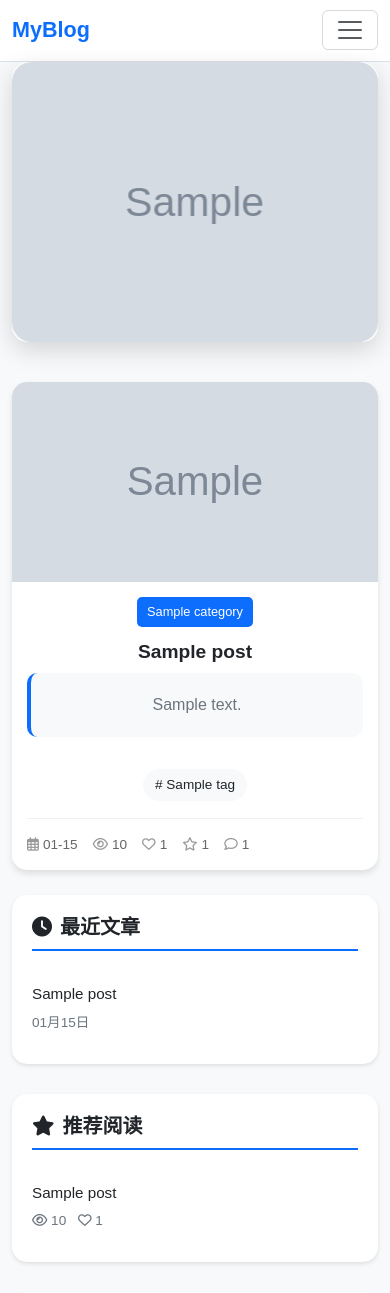
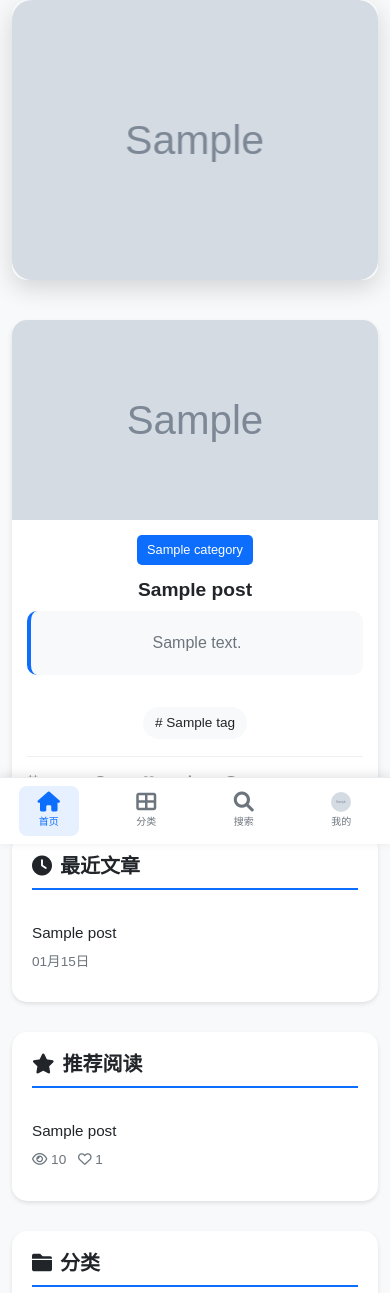
Before and after one commit to jhzhou002/blog, a Django app: page / in a window 390 px wide. Shown: the top 1293 px of the page. Run offline with Django 4.2, Linux system fonts and the light colour scheme; a user stored in the database is signed in; tables that the repository leaves empty hold one stand-in row (values such as "Sample post"); grey boxes marked "Sample" are stand-in pictures.

Commit message:
Complete UI enhancements and mobile optimization
- Fix comment expand/collapse JavaScript issue by handling empty display style
- Optimize profile page: replace form sections with modal for password change
- Add clickable avatar upload with hover overlay effect
- Implement mobile-first bottom navigation (APP-style)
- Hide desktop navbar on mobile, show fixed bottom navigation
- Add mobile-responsive adjustments for body padding and button positions
- Support avatar display in mobile bottom navigation
- Add proper responsive breakpoints for mobile/desktop views

🤖 Generated with [Claude Code](https://claude.ai/code)

Co-Authored-By: Claude <noreply@anthropic.com>

```diff
--- a/static/css/style.css
+++ b/static/css/style.css
@@ -653,8 +653,115 @@ body {
     color: rgba(255, 255, 255, 0.8) !important;
 }
 
+/* Avatar upload styles */
+.avatar-upload-btn {
+    position: relative;
+    transition: all 0.3s ease;
+}
+
+.avatar-overlay {
+    position: absolute;
+    top: 0;
+    left: 0;
+    right: 0;
+    bottom: 0;
+    background: rgba(0, 0, 0, 0.5);
+    border-radius: 50%;
+    display: flex;
+    align-items: center;
+    justify-content: center;
+    opacity: 0;
+    transition: opacity 0.3s ease;
+    color: white;
+    font-size: 1.5rem;
+    margin-bottom: 8px;
+}
+
+.avatar-upload-btn:hover .avatar-overlay {
+    opacity: 1;
+}
+
+/* Mobile Bottom Navigation */
+.mobile-bottom-nav {
+    position: fixed;
+    bottom: 0;
+    left: 0;
+    right: 0;
+    background: white;
+    border-top: 1px solid #e9ecef;
+    box-shadow: 0 -2px 10px rgba(0, 0, 0, 0.1);
+    z-index: 1000;
+    padding-bottom: env(safe-area-inset-bottom);
+}
+
+.bottom-nav-container {
+    display: flex;
+    justify-content: space-around;
+    align-items: center;
+    padding: 8px 0;
+    max-width: 100%;
+}
+
+.bottom-nav-item {
+    display: flex;
+    flex-direction: column;
+    align-items: center;
+    text-decoration: none;
+    color: #6c757d;
+    padding: 6px 12px;
+    border-radius: 8px;
+    transition: all 0.2s ease;
+    min-width: 60px;
+}
+
+.bottom-nav-item i {
+    font-size: 20px;
+    margin-bottom: 2px;
+}
+
+.bottom-nav-item span {
+    font-size: 10px;
+    font-weight: 500;
+}
+
+.bottom-nav-item.active {
+    color: var(--primary-color);
+    background-color: rgba(13, 110, 253, 0.1);
+}
+
+.bottom-nav-item:hover {
+    color: var(--primary-color);
+    text-decoration: none;
+}
+
+.bottom-nav-avatar {
+    width: 20px;
+    height: 20px;
+    border-radius: 50%;
+    margin-bottom: 2px;
+}
+
 /* Responsive */
-@media (max-width: 768px) {
+@media (max-width: 767.98px) {
+    /* Mobile bottom navigation adjustments */
+    body {
+        padding-bottom: 70px;
+    }
+
+    /* Hide regular navbar on mobile */
+    .navbar {
+        display: none !important;
+    }
+
+    /* Adjust back to top button position */
+    .back-to-top-btn {
+        bottom: 90px;
+        right: 20px;
+        width: 45px;
+        height: 45px;
+        font-size: 16px;
+    }
+
     .hero-title {
         font-size: 2rem;
     }
@@ -675,6 +782,13 @@ body {
     .post-meta {
         justify-content: center;
         flex-wrap: wrap;
+    }
+}
+
+@media (min-width: 768px) {
+    /* Hide mobile bottom navigation on desktop */
+    .mobile-bottom-nav {
+        display: none !important;
     }
 }
 
--- a/templates/base.html
+++ b/templates/base.html
@@ -96,6 +96,39 @@
         <i class="fas fa-arrow-up"></i>
     </button>
 
+    <!-- Mobile Bottom Navigation -->
+    <nav class="mobile-bottom-nav d-md-none">
+        <div class="bottom-nav-container">
+            <a href="{% url 'blog:index' %}" class="bottom-nav-item {% if request.resolver_match.url_name == 'index' %}active{% endif %}">
+                <i class="fas fa-home"></i>
+                <span>首页</span>
+            </a>
+            <a href="{% url 'blog:categories' %}" class="bottom-nav-item">
+                <i class="fas fa-th-large"></i>
+                <span>分类</span>
+            </a>
+            <a href="{% url 'blog:search' %}" class="bottom-nav-item">
+                <i class="fas fa-search"></i>
+                <span>搜索</span>
+            </a>
+            {% if user.is_authenticated %}
+                <a href="{% url 'blog:profile' %}" class="bottom-nav-item {% if request.resolver_match.url_name == 'profile' %}active{% endif %}">
+                    {% if user.avatar %}
+                        <img src="{{ user.avatar }}" class="bottom-nav-avatar" alt="{{ user.username }}">
+                    {% else %}
+                        <i class="fas fa-user"></i>
+                    {% endif %}
+                    <span>我的</span>
+                </a>
+            {% else %}
+                <a href="{% url 'blog:login' %}" class="bottom-nav-item">
+                    <i class="fas fa-sign-in-alt"></i>
+                    <span>登录</span>
+                </a>
+            {% endif %}
+        </div>
+    </nav>
+
     <!-- Footer -->
     <footer class="bg-dark text-light py-4 mt-5">
         <div class="container">
--- a/templates/blog/post_detail.html
+++ b/templates/blog/post_detail.html
@@ -317,7 +317,7 @@ function toggleReplies(commentId) {
     const toggleText = document.getElementById(`toggle-text-${commentId}`);
     const toggleIcon = document.getElementById(`toggle-icon-${commentId}`);
 
-    if (repliesContainer.style.display === 'none') {
+    if (repliesContainer.style.display === 'none' || repliesContainer.style.display === '') {
         repliesContainer.style.display = 'block';
         toggleText.textContent = '收起回复';
         toggleIcon.className = 'fas fa-chevron-up';
```
Also changed, not shown: templates/blog/profile.html (+77 -49 lines).
